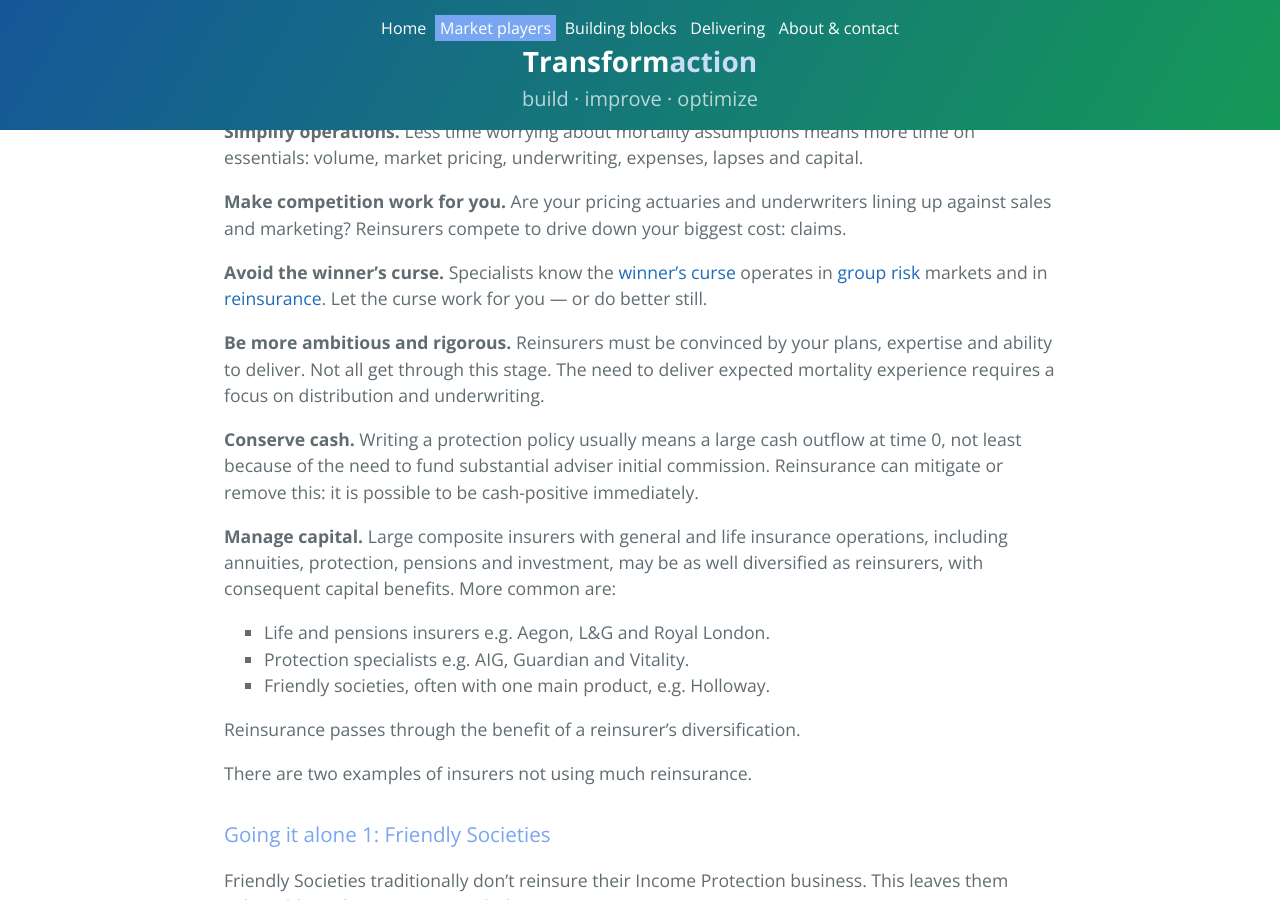
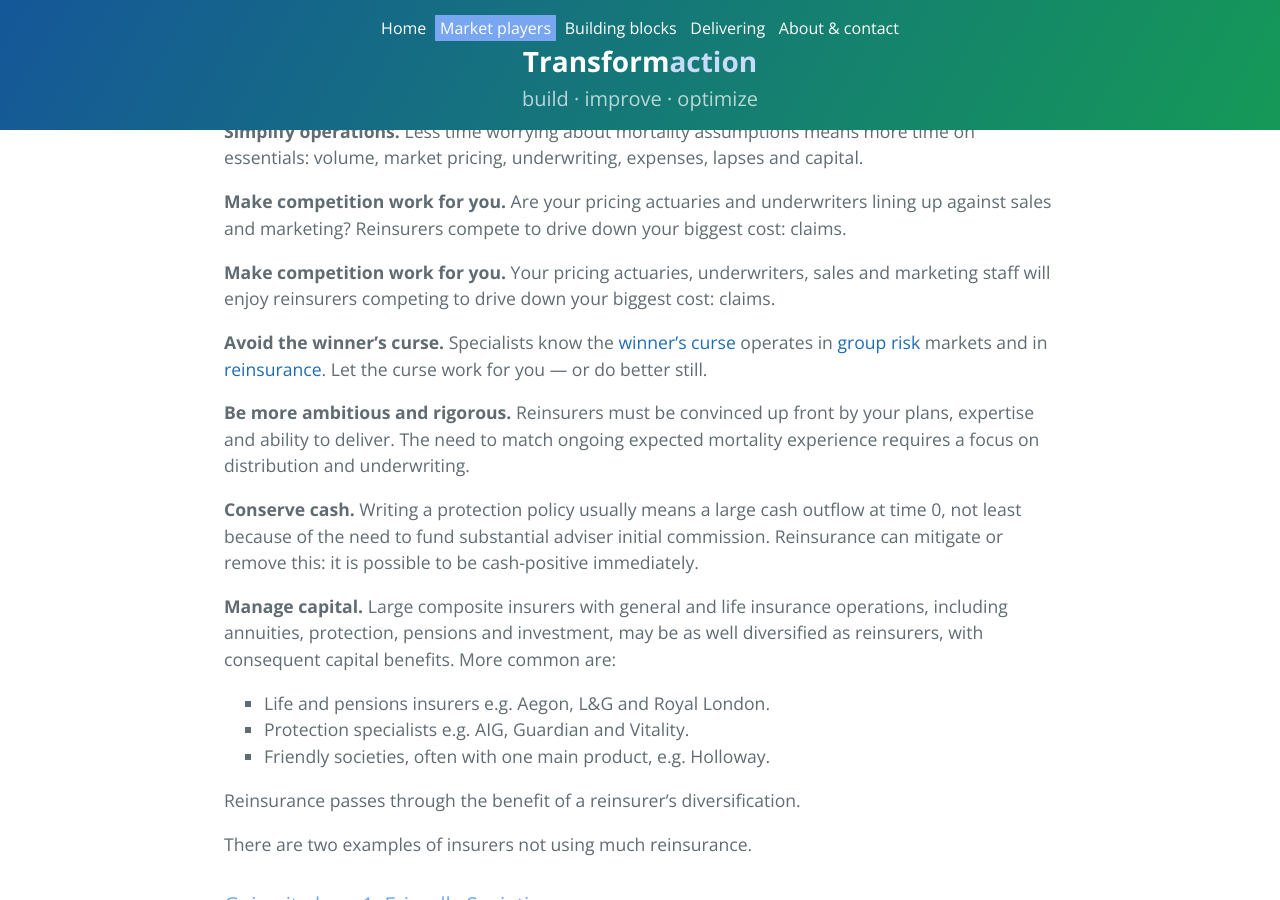
Before and after one commit to maverickactuary/1actuary, a Jekyll site: the page built from content/2marketplayers/reinsurers.md, in a window 1280 px wide and 900 px high, scrolled down 737 px. Built offline with Jekyll 4.4.1, drawn with Linux system fonts in a browser that asks for light colours.

Commit message:
Shorten reinsurers text

```diff
--- a/content/2marketplayers/reinsurers.md
+++ b/content/2marketplayers/reinsurers.md
@@ -30,9 +30,11 @@ These benefits swamp the impact of the reinsurer's expenses and profits.
 
 **Make competition work for you.** Are your pricing actuaries and underwriters lining up against sales and marketing? Reinsurers compete to drive down your biggest cost: claims.
 
+**Make competition work for you.** Your pricing actuaries, underwriters, sales and marketing staff will enjoy reinsurers competing to drive down your biggest cost: claims.
+
 **Avoid the winner's curse.** Specialists know the [winner's curse](https://en.wikipedia.org/wiki/Winner%27s_curse) operates in [group risk](https://www.actuaries.digital/2014/07/22/the-winners-curse/) markets and in [reinsurance](https://www.casact.org/education/clrs/2011/handouts/R3-Rozema.pdf). Let the curse work for you &mdash; or do better still.
 
-**Be more ambitious and rigorous.** Reinsurers must be convinced by your plans, expertise and ability to deliver. Not all get through this stage. The need to deliver expected mortality experience requires a focus on distribution and underwriting.
+**Be more ambitious and rigorous.** Reinsurers must be convinced up front by your plans, expertise and ability to deliver. The need to match ongoing expected mortality experience requires a focus on distribution and underwriting.
 
 **Conserve cash.** Writing a protection policy usually means a large cash outflow at time 0, not least because of the need to fund substantial adviser initial commission. Reinsurance can mitigate or remove this: it is possible to be cash-positive immediately.
 
```
